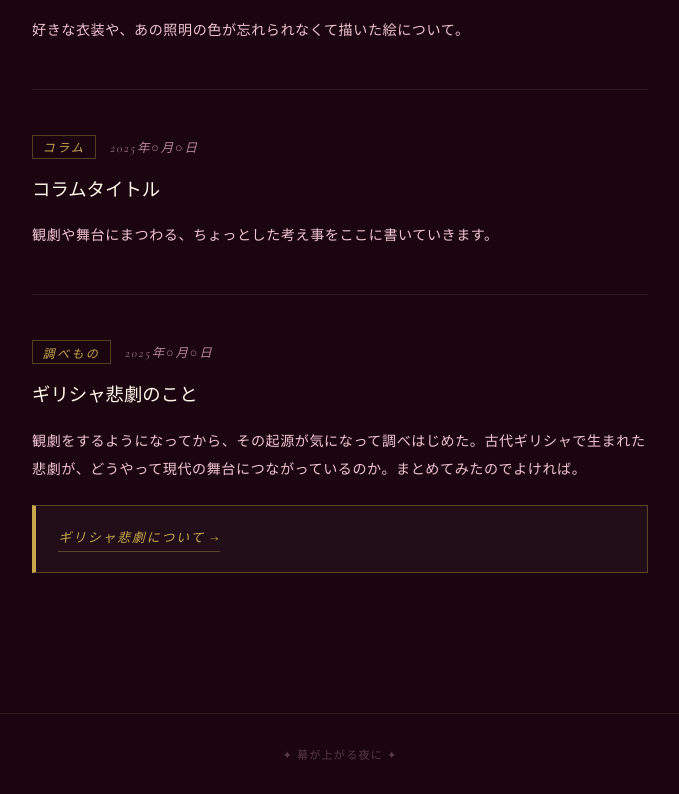
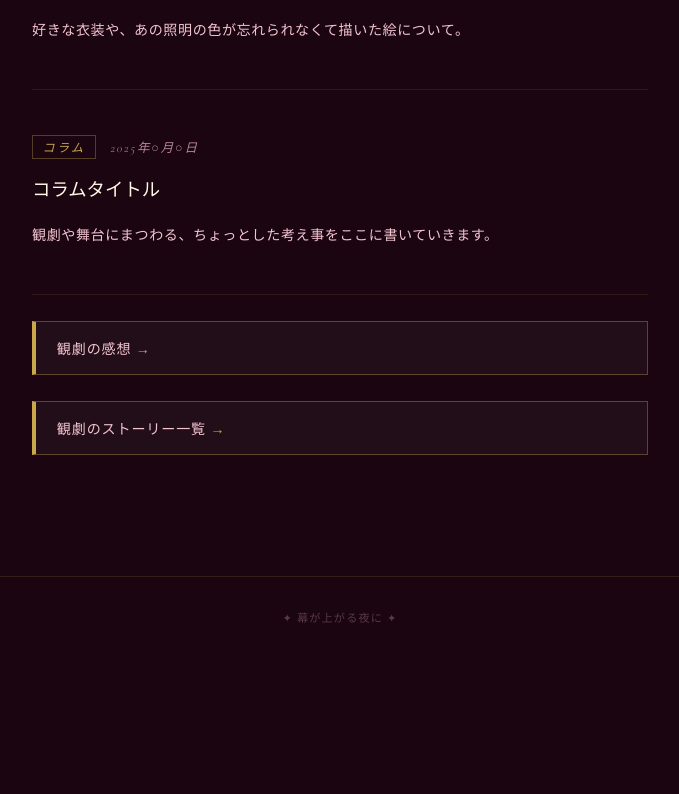
Before and after one commit to Azaleacreativeroom888/fan-performingarts, a plain HTML site: page column.html in a window 1280 px wide. Shown: the part 1915-2709 px from the top of the page, without its empty margins (300-979 px from the left). After the commit the page ends 2572 px from the top, so only its background shows below. Drawn offline with nearby package versions, Linux system fonts and the light colour scheme; a web font is replaced by a local one.

Commit message:
Replace note-box with link-box styles
Refactor note-box styles into link-box styles and update HTML structure.

```diff
--- a/column.html
+++ b/column.html
@@ -195,70 +195,28 @@
       letter-spacing: 0.15em;
     }
 
-    /* ── NOTE BOX (Wikipedia風) ── */
-    .note-box {
+    /* ── LINK BOX ── */
+    .link-box {
+      display: block;
       background: rgba(255, 248, 231, 0.04);
       border: 1px solid rgba(201, 168, 76, 0.35);
       border-left: 4px solid var(--gold);
-      padding: 1.2rem 1.4rem;
-      margin-top: 1.4rem;
-      font-size: 0.82rem;
-      line-height: 1.85;
-      color: var(--text-dim);
+      padding: 1rem 1.3rem;
+      margin: 1.6rem 0;
+      font-size: 0.88rem;
+      color: var(--text-main);
+      text-decoration: none;
+      letter-spacing: 0.06em;
+      transition: border-color 0.2s, color 0.2s, background 0.2s;
     }
 
-    .note-box-label {
-      font-family: 'Cormorant Garamond', serif;
-      font-style: italic;
-      font-size: 0.72rem;
-      letter-spacing: 0.22em;
-      color: var(--gold);
-      margin-bottom: 0.55rem;
-      display: flex;
-      align-items: center;
-      gap: 0.5rem;
+    .link-box:hover {
+      border-color: var(--gold);
+      color: var(--gold-pale);
+      background: rgba(201, 168, 76, 0.07);
     }
 
-    .note-box-label::before {
-      content: '📝';
-      font-style: normal;
-      font-size: 0.8rem;
-    }
-
-    .note-box-title {
-      font-family: 'Noto Serif JP', serif;
-      font-size: 0.88rem;
-      font-weight: 400;
-      color: var(--text-main);
-      margin-bottom: 0.4rem;
-    }
-
-    .note-box-desc {
-      font-size: 0.78rem;
-      color: var(--text-dim);
-      line-height: 1.8;
-      margin-bottom: 0.8rem;
-    }
-
-    .note-box-link {
-      display: inline-block;
-      font-family: 'Cormorant Garamond', serif;
-      font-style: italic;
-      font-size: 0.8rem;
-      letter-spacing: 0.15em;
-      color: var(--gold);
-      text-decoration: none;
-      border-bottom: 1px solid rgba(201, 168, 76, 0.35);
-      padding-bottom: 1px;
-      transition: color 0.2s, border-color 0.2s;
-    }
-
-    .note-box-link:hover {
-      color: var(--gold-pale);
-      border-color: var(--gold-pale);
-    }
-
-    .note-box-link::after { content: ' →'; }
+    .link-box::after { content: ' →'; color: var(--gold); }
 
     /* ── FOOTER ── */
     footer {
@@ -344,19 +302,8 @@
       </div>
     </article>
 
-    <article class="entry">
-      <div class="entry-meta">
-        <span class="entry-type">調べもの</span>
-        <span class="entry-date">2025年○月○日</span>
-      </div>
-      <h2 class="entry-title">ギリシャ悲劇のこと</h2>
-      <div class="entry-body">
-        <p>観劇をするようになってから、その起源が気になって調べはじめた。古代ギリシャで生まれた悲劇が、どうやって現代の舞台につながっているのか。まとめてみたのでよければ。</p>
-      </div>
-      <div class="note-box">
-        <a class="note-box-link" href="report1.html">ギリシャ悲劇について</a>
-      </div>
-    </article>
+    <a class="link-box" href="report1.html">観劇の感想</a>
+    <a class="link-box" href="report2.html">観劇のストーリー一覧</a>
 
   </main>
 
```
